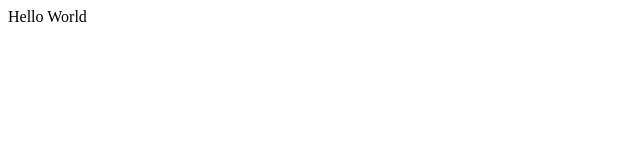
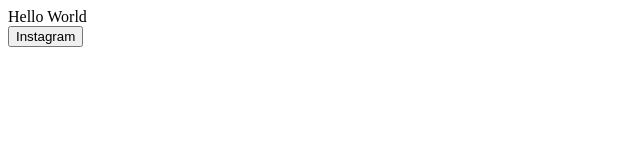
Before and after one commit to liminator1106/simple-express-server, a website: page client/index.html in a window 1280 px wide. Shown: the whole page, without its empty margins (0-640 px from the left). Drawn offline with Linux system fonts and the light colour scheme.

Commit message:
add form to make instagram call

```diff
--- a/client/index.html
+++ b/client/index.html
@@ -3,5 +3,9 @@
   <head></head>
   <body>
     <div>Hello World</div>
+
+    <form method="GET" action="/instagram">
+	  <input type="submit" value="Instagram">
+	</form>
   </body>
 </html>
```
